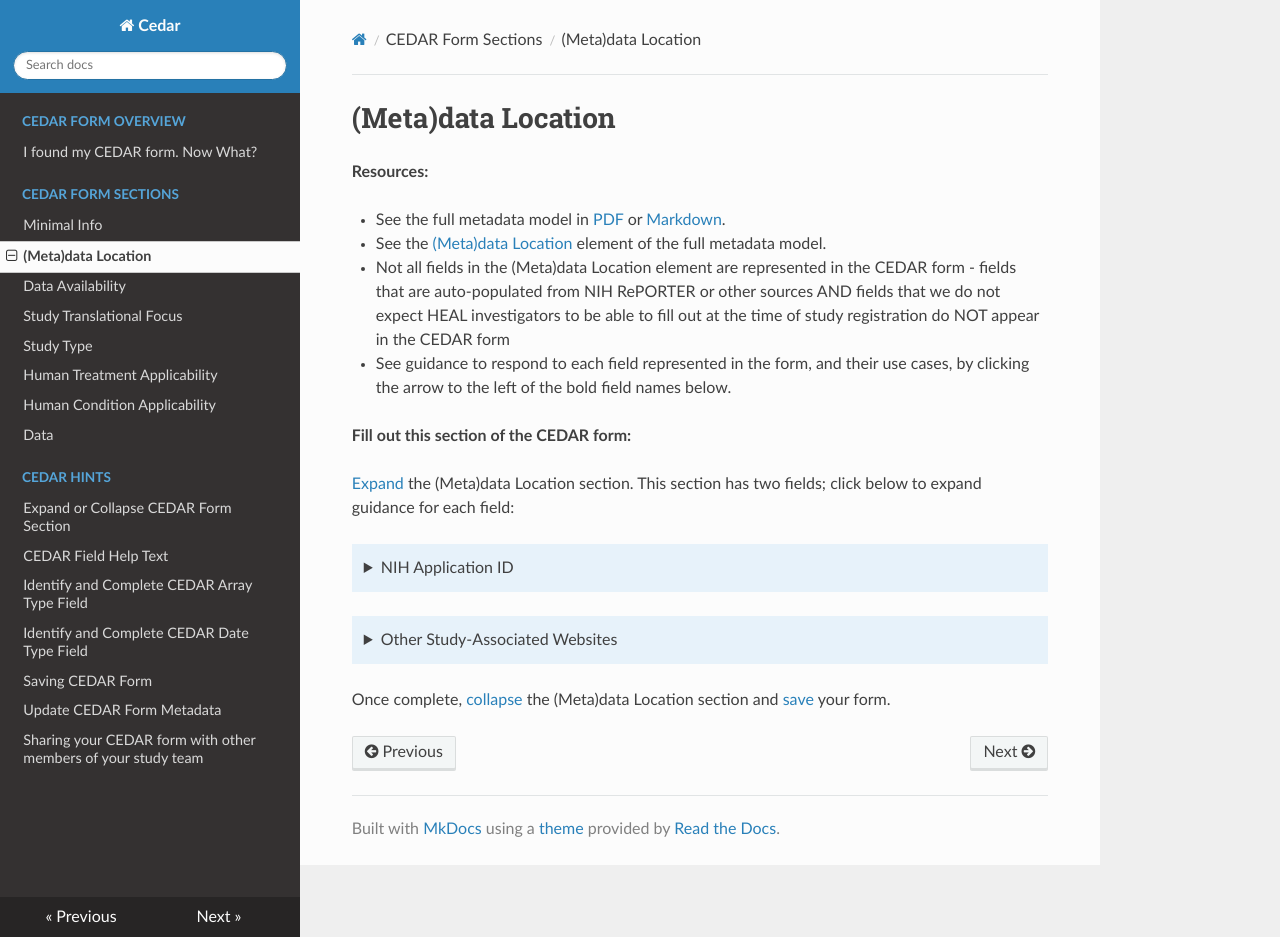
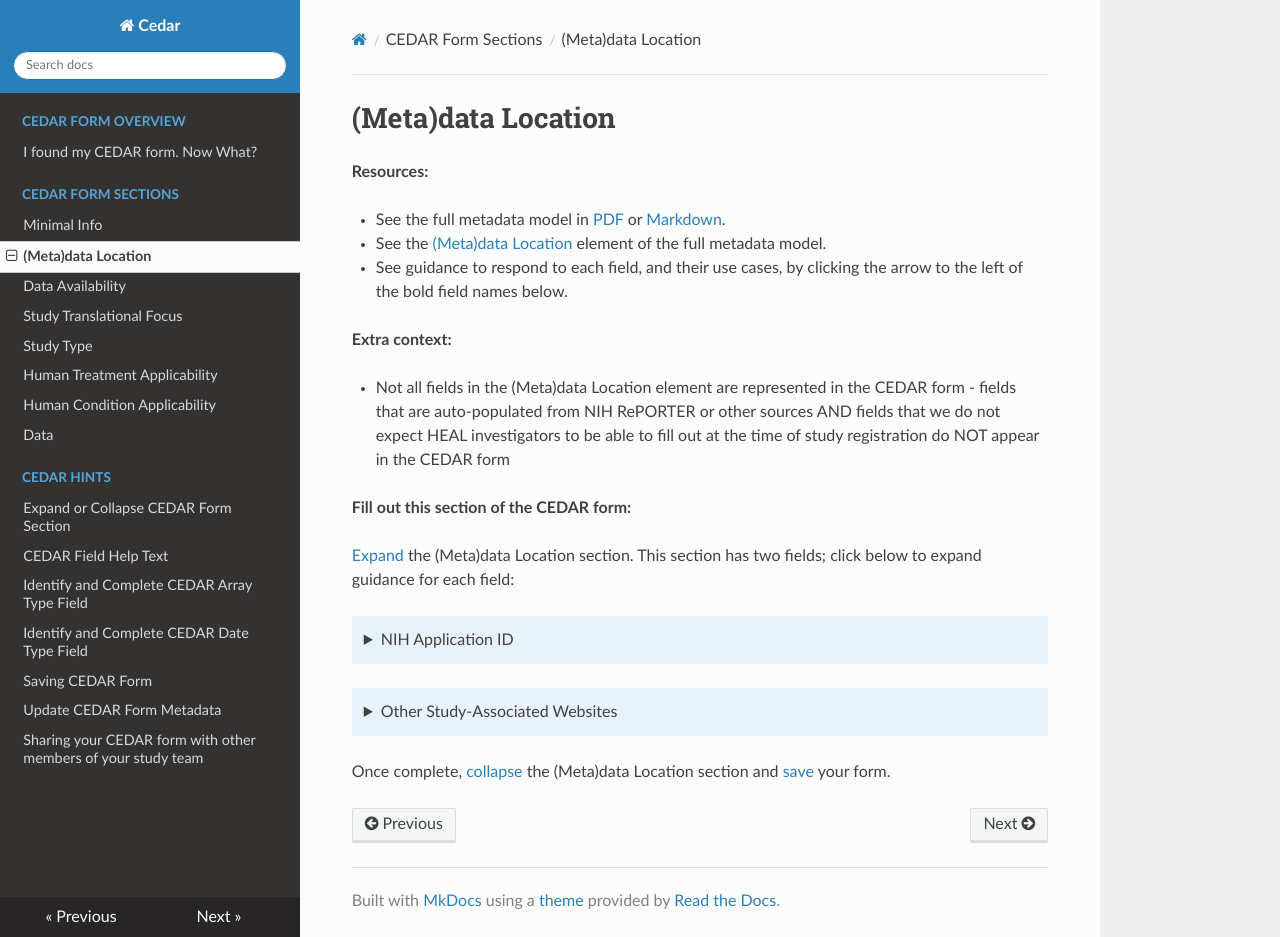
Before and after one commit to HEAL/cedar-form-docs, an MkDocs documentation site: the page built from docs/meta-data-location.md, in a window 1280 px wide and 937 px high. Built offline with MkDocs 1.6.1, drawn with Linux system fonts in a browser that asks for light colours; nearby versions of some CDN libraries.

Commit message:
more uniform formatting

```diff
--- a/docs/meta-data-location.md
+++ b/docs/meta-data-location.md
@@ -4,8 +4,11 @@
 
 * See the full metadata model in [PDF](https://github.com/HEAL/heal-metadata-schemas/blob/main/for-investigators-how-to/study-level-metadata-fields/study-metadata-schema-for-humans.pdf) or [Markdown](https://github.com/HEAL/heal-metadata-schemas/blob/main/for-investigators-how-to/study-level-metadata-fields/study-metadata-schema-for-humans.md).
 * See the [(Meta)data Location](https://github.com/HEAL/heal-metadata-schemas/blob/main/for-investigators-how-to/study-level-metadata-fields/study-metadata-schema-for-humans.md#:~:text=metadata_location) element of the full metadata model.
+* See guidance to respond to each field, and their use cases, by clicking the arrow to the left of the bold field names below.
+
+**Extra context:**
+
 * Not all fields in the (Meta)data Location element are represented in the CEDAR form - fields that are auto-populated from NIH RePORTER or other sources AND fields that we do not expect HEAL investigators to be able to fill out at the time of study registration do NOT appear in the CEDAR form
-* See guidance to respond to each field represented in the form, and their use cases, by clicking the arrow to the left of the bold field names below.
 
 **Fill out this section of the CEDAR form:**
 
```
